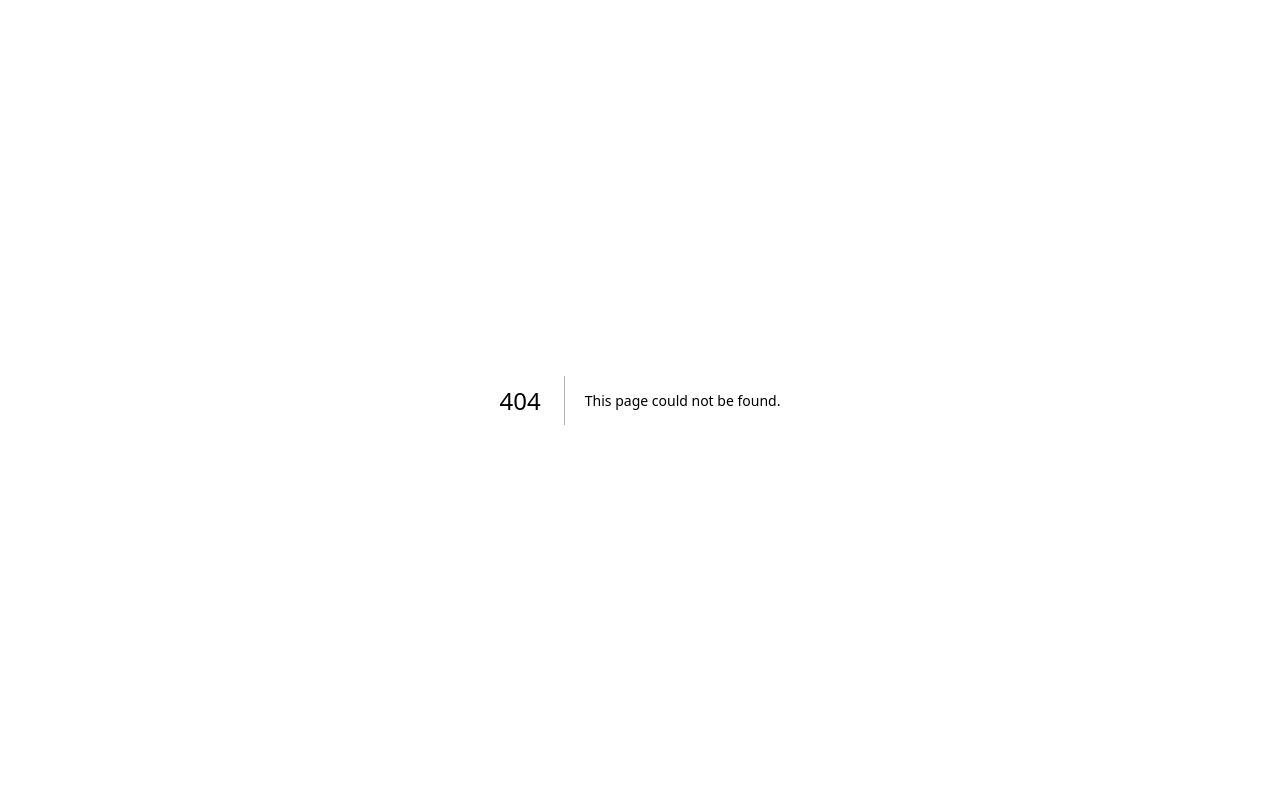
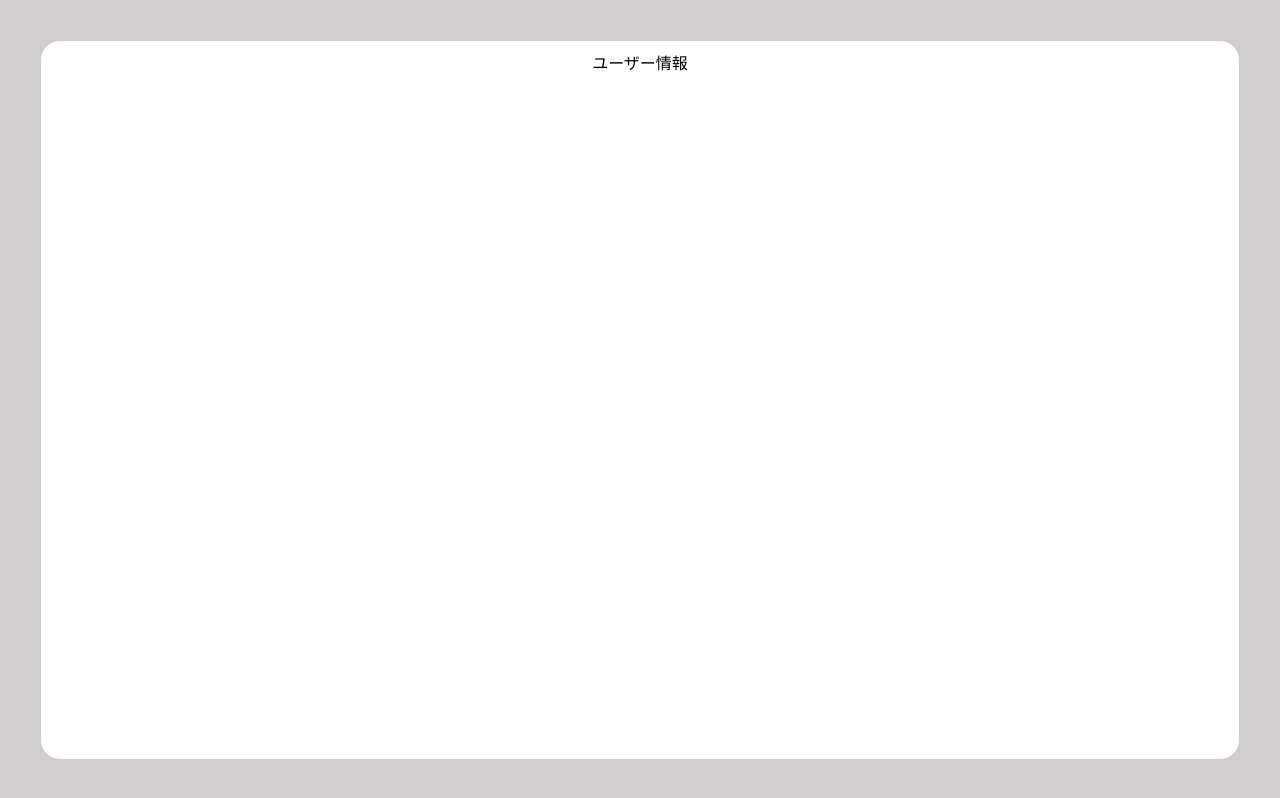
Before and after one commit to RyusukeYashiro/MusicPost, a Next.js app in the folder musicpost/: page /userSet/1 in a window 1280 px wide. Before the commit this address had no page. Built offline with nearby package versions, Linux system fonts and the light colour scheme.

Commit message:
jwtを使用して、usernameを取ってくる関数

```diff
--- a/musicpost/src/app/action.tsx
+++ b/musicpost/src/app/action.tsx
@@ -4,6 +4,12 @@ import { MappedTrack } from "@/types/mappedTrack";
 import { db } from "../lib/db";
 import { RedirectType } from "next/navigation";
 import { cookies } from 'next/headers'
+import { isNumberObject } from "util/types";
+import authenticateToken from "./api/login/auth";
+import { NextRequest } from "next/server";
+import { JwtPayload } from "jsonwebtoken";
+import jwt from 'jsonwebtoken'
+import { Config } from "./api/login/config";
 
 // mysql2ライブラリとの型の互換性を保証
 export interface Post extends RowDataPacket {
@@ -21,6 +27,10 @@ interface RawMusicData extends RowDataPacket {
     artist: string;
     artist_url: string;
     preview_url: string | undefined;
+}
+interface DecodedUser extends JwtPayload {
+    username: string;
+    id: number;
 }
 
 export const getLatestPost = async () => {
@@ -77,3 +87,15 @@ export const logOutUser = (): boolean => {
         return (false);
     }
 }
+
+export const getUserInfo = async (): Promise<string | JwtPayload | undefined> => {
+    const cookieStore = cookies(); // cookiesを取得
+    console.log("all cookie", cookieStore);
+    const token = cookieStore.get('jwt')?.value;
+    if (!token) return undefined;
+    const decoded = jwt.verify(token, Config.jwt.secret);
+    if (decoded) {
+        return (decoded);
+    }
+    return undefined;
+}
--- a/musicpost/src/app/api/login/auth.ts
+++ b/musicpost/src/app/api/login/auth.ts
@@ -21,4 +21,5 @@ const authenticateToken = (req: NextRequest) => {
         return null;
     }
 };
+
 export default authenticateToken;
--- a/musicpost/src/app/homePost/page.tsx
+++ b/musicpost/src/app/homePost/page.tsx
@@ -1,17 +1,21 @@
-import React from "react";
+import React, { use } from "react";
 import Sidebar from "../../components/SideBar/Sidebar";
 import HomePost from "../../components/homePost/homePost";
-import { getLatestPost } from "../action";
+import { getLatestPost, getUserInfo } from "../action";
 
 const home = async () => {
   //初期データを取得する
   const initialPosts = await getLatestPost();
+  //ここで初期username , useridを取得しておく
+  const username = await getUserInfo();
+  console.log('this is username in home', username);
 
   return (
     <div className="App">
-      <Sidebar />
+      <Sidebar username={username} />
       <HomePost initialPosts={initialPosts} />
     </div>
+
   );
 };
 
--- /dev/null
+++ b/musicpost/src/app/userSet/[username]/page.tsx
@@ -0,0 +1,50 @@
+'use client';
+
+import { useRouter } from 'next/navigation';
+import React, { useEffect, useState } from 'react'
+import Modal from 'react-modal';
+
+const userSet = () => {
+    const router = useRouter();
+
+    const handleClose = () => {
+        router.back();
+    }
+
+    useEffect(() => {
+        Modal.setAppElement(".modalMain");
+        console.log("this is modal deal");
+    }, []);
+
+    return (
+        <div className='modalMain'>
+            <Modal
+                isOpen={true}
+                onRequestClose={handleClose}
+                contentLabel='profile info'
+                style={{
+                    overlay: {
+                        position: 'fixed',
+                        top: 0,
+                        left: 0,
+                        backgroundColor: "rgb(191 188 188 / 75%)",
+                    },
+                    content: {
+                        borderRadius: 20,
+                        overflowY: "auto",
+                        padding: 10,
+                        display: 'flex',
+                        flexDirection: 'column',
+                        alignItems: 'center',
+                    },
+                }}>
+                <div className='profile-info'>
+                    <div>ユーザー情報</div>
+
+                </div>
+            </Modal>
+        </div>
+    )
+}
+
+export default userSet;
--- a/musicpost/src/components/SideBar/Sidebar.tsx
+++ b/musicpost/src/components/SideBar/Sidebar.tsx
@@ -4,17 +4,21 @@ import React from "react";
 import SidebarData from "../SideBar/SidebarData";
 import Link from "next/link";
 import "../../styles/Sidebar.css";
+import { JwtPayload } from "jsonwebtoken";
 
 interface SidebarItem {
   title: string;
   icon: React.ReactElement;
   link: string;
 }
+type SidebarProps = {
+  username: string | JwtPayload | undefined;
+}
 
-const Sidebar = () => {
+const Sidebar = async (username: SidebarProps) => {
   // SidebarData を関数として呼び出し、結果を配列として使用
-  const sidebarItems = SidebarData();
-
+  console.log("this is username in Sidebar", username);
+  const sidebarItems = SidebarData(username.username);
   return (
     <div className="Sidebar">
       <ul className="SidebarList">
--- a/musicpost/src/components/homePost/homePost.tsx
+++ b/musicpost/src/components/homePost/homePost.tsx
@@ -33,6 +33,7 @@ const HomePost: React.FC<HomePostProps> = ({ initialPosts }) => {
     const [playingTrackId, setPlayingTrackId] = useState<string | null>(null);
     const audioRef = useRef<HTMLAudioElement | null>(null);
     const pathname = usePathname();
+
 
     const refreshPost = async () => {
         const latestPosts = await getLatestPost();
@@ -108,7 +109,7 @@ const HomePost: React.FC<HomePostProps> = ({ initialPosts }) => {
                             </div>
                         </li>
                     )
-                })}
+                })}️
             </ul>
             <audio ref={audioRef} />
         </div>
```
